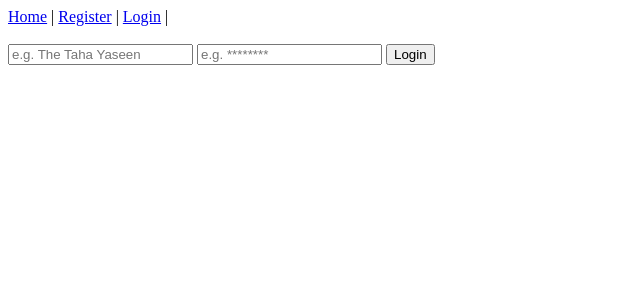
After one commit to TheTahaYaseen/ZenFlow, a Django app: page /login in a window 1280 px wide. The commit adds this page. Shown: the top 300 px of the page, without its empty margins (0-640 px from the left). Run offline with Django 4.2, Linux system fonts and the light colour scheme.

Commit message:
Login Done!

```diff
--- /dev/null
+++ b/flow/templates/flow/login.html
@@ -0,0 +1,14 @@
+{% extends "layout.html" %}
+
+{% block content %}
+
+<form method="POST">
+    {% csrf_token %}
+
+    <input type="text" name="username" placeholder="e.g. The Taha Yaseen">
+    <input type="password" name="password" placeholder="e.g. ********">
+
+    <button type="submit">Login</button>
+</form>
+
+{% endblock content %}
--- a/flow/urls.py
+++ b/flow/urls.py
@@ -4,5 +4,6 @@ from . import views
 urlpatterns = [
     path("", views.home_view, name="home"),
     path("register", views.register_view, name="register"),
+    path("login", views.login_view, name="login"),
     path("logout", views.logout_view, name="logout"),
 ]
--- a/flow/views.py
+++ b/flow/views.py
@@ -1,7 +1,8 @@
 import re
 from django.shortcuts import render, redirect
+from django.contrib.auth import login, logout, authenticate
+from django.contrib.auth.models import User
 from django.contrib.auth.forms import UserCreationForm
-from django.contrib.auth import login, logout
 
 # Create your views here.
 def home_view(request):
@@ -36,6 +37,31 @@ def register_view(request):
     context = {"form": form, "error": error}
     return render(request, "flow/register.html", context)
 
+def login_view(request):
+
+    error = ""
+
+    if request.method == "POST":
+        username = request.POST.get("username")
+        password = request.POST.get("username")
+
+        try:
+            user = User.objects.get(username = username)
+        except User.DoesNotExist:
+            error = "User Does Not Exist"
+
+        user = authenticate(request, username=username, password=password)
+
+        if user is not None:
+            login(request, user)
+            return redirect("home")
+        else:
+            error = "An Error Occured During Login"
+
+    context = {"error": error}
+
+    return render(request, "flow/login.html", context)
+
 def logout_view(request):
 
     if request.user.is_authenticated:
--- a/templates/navigation.html
+++ b/templates/navigation.html
@@ -3,6 +3,8 @@
     <span> | </span>
     {% if not request.user.is_authenticated %}
     <a href="{% url 'register' %}">Register</a>
+    <span> | </span>
+    <a href="{% url 'login' %}">Login</a>
     <span> | </span>
     {% else %}
     <a href="{% url 'logout' %}">Logout</a>
```
